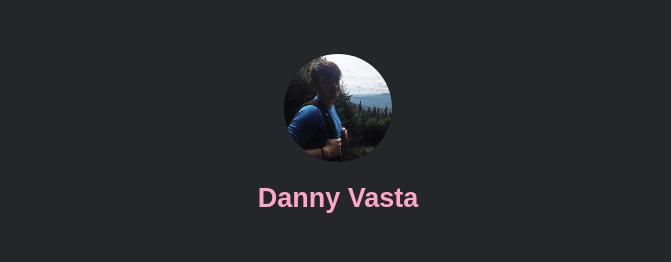
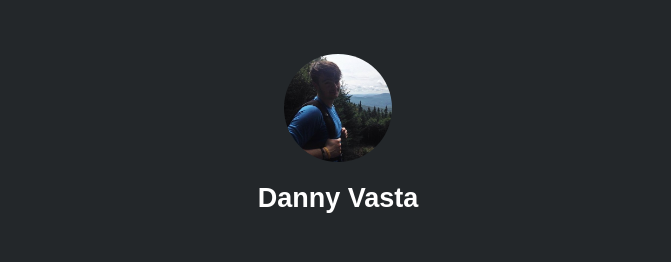
Before and after one commit to DNNYVST/personal-site, a Next.js app: page /secret in a window 1280 px wide. Shown: the top 262 px of the page, without its empty margins (302-973 px from the left). Built offline with nearby package versions, Linux system fonts and the light colour scheme; a web font is replaced by a local one.

Commit message:
new-link

```diff
--- a/components/layout.tsx
+++ b/components/layout.tsx
@@ -43,7 +43,6 @@ export default function Layout({ children, home }) {
         ) : (
           <>
             <Link href="/">
-              <a>
               <Image
                 priority
                 src="/images/profile.jpg"
@@ -52,11 +51,10 @@ export default function Layout({ children, home }) {
                 width={108}
                 alt={name}
               />
-              </a>
             </Link>
             <h2 className={utilStyles.headingLg}>
-              <Link href="/">
-                <a className={utilStyles.colorInherit}>{name}</a>
+              <Link href="/" className={utilStyles.colorInherit}>
+                {name}
               </Link>
             </h2>
           </>
@@ -66,7 +64,7 @@ export default function Layout({ children, home }) {
       {!home && (
         <div className={styles.backToHome}>
           <Link href="/">
-            <a>← Back to home</a>
+            ← Back to home
           </Link>
         </div>
       )}
```
Lines whose indentation alone changed are shown as unchanged.
